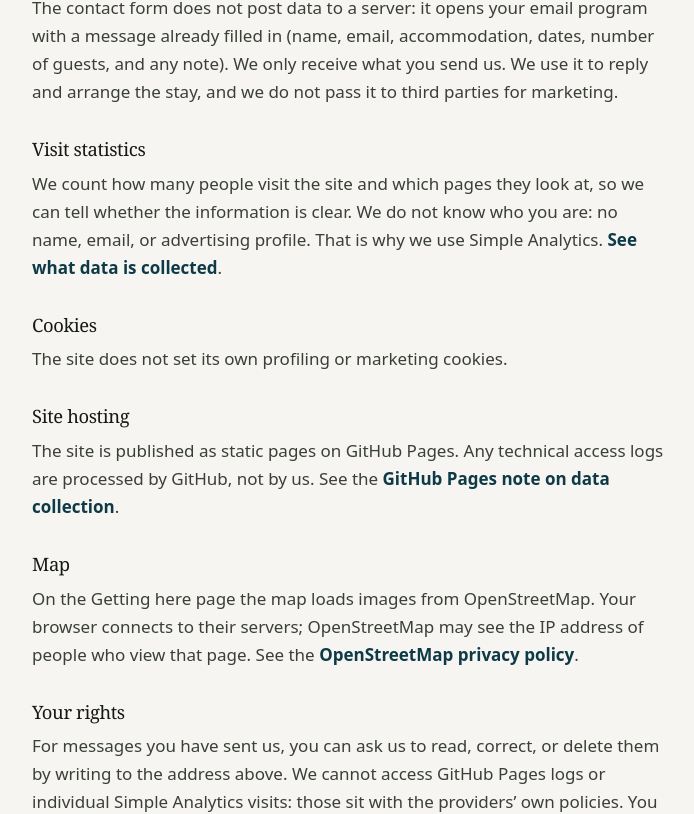
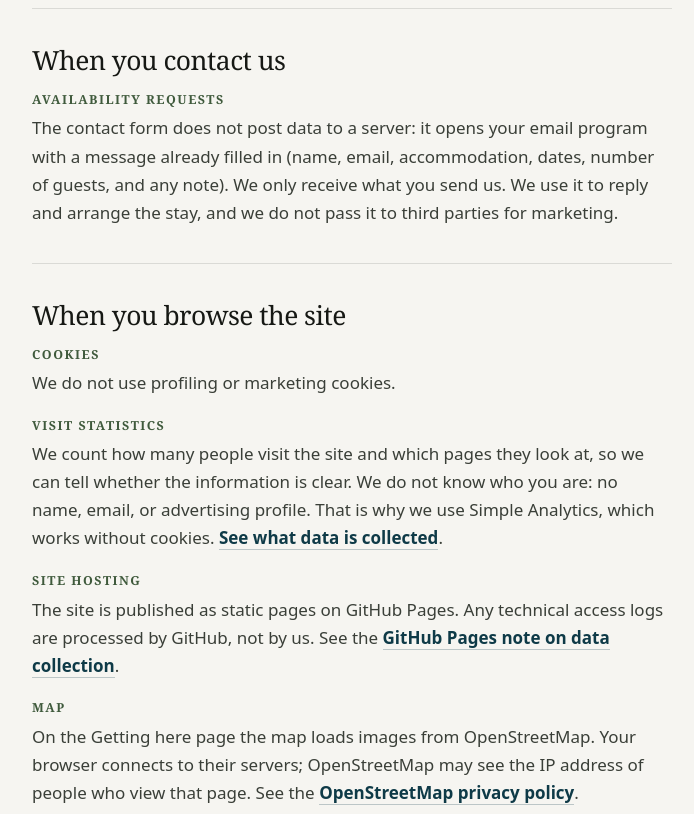
Before and after one commit to rednaw/anticobagliosiciliano, a SvelteKit app: page /en/privacy in a window 1280 px wide. Shown: the part 513-1327 px from the top of the page, without its empty margins (288-982 px from the left). Built offline with nearby package versions, Linux system fonts and the light colour scheme; a web font is replaced by a local one.

Commit message:
privacy policy

```diff
--- a/src/lib/data/content.ts
+++ b/src/lib/data/content.ts
@@ -812,6 +812,14 @@ export const privacyCopy = liveCopy('privacy', {
     it: 'Questa pagina spiega in modo sintetico quali dati riguardano chi visita il sito o ci chiede disponibilità.',
     en: 'This page explains, in short, what data is involved when you visit the site or ask about availability.'
   },
+  groupContact: {
+    it: 'Quando ci scrivi',
+    en: 'When you contact us'
+  },
+  groupBrowse: {
+    it: 'Quando visiti il sito',
+    en: 'When you browse the site'
+  },
   controllerTitle: { it: 'Titolare', en: 'Controller' },
   controller: {
     it: 'Il titolare del trattamento è Antico Baglio Siciliano. Puoi scriverci a',
@@ -824,8 +832,8 @@ export const privacyCopy = liveCopy('privacy', {
   },
   analyticsTitle: { it: 'Statistiche di visita', en: 'Visit statistics' },
   analytics: {
-    it: 'Contiamo quante persone visitano il sito e quali pagine guardano, così capiamo se le informazioni sono chiare. Non sappiamo chi sei: niente nome, email o un identikit da pubblicità. Per questo usiamo Simple Analytics. ',
-    en: 'We count how many people visit the site and which pages they look at, so we can tell whether the information is clear. We do not know who you are: no name, email, or advertising profile. That is why we use Simple Analytics. '
+    it: 'Contiamo quante persone visitano il sito e quali pagine guardano, così capiamo se le informazioni sono chiare. Non sappiamo chi sei: niente nome, email o un identikit da pubblicità. Per questo usiamo Simple Analytics, che funziona senza cookie. ',
+    en: 'We count how many people visit the site and which pages they look at, so we can tell whether the information is clear. We do not know who you are: no name, email, or advertising profile. That is why we use Simple Analytics, which works without cookies. '
   },
   analyticsPolicy: {
     it: 'Vedi quali dati vengono raccolti',
@@ -833,8 +841,8 @@ export const privacyCopy = liveCopy('privacy', {
   },
   cookiesTitle: { it: 'Cookie', en: 'Cookies' },
   cookies: {
-    it: 'Il sito non imposta cookie propri di profilazione o di marketing.',
-    en: 'The site does not set its own profiling or marketing cookies.'
+    it: 'Non usiamo cookie di profilazione o di marketing.',
+    en: 'We do not use profiling or marketing cookies.'
   },
   hostingTitle: { it: 'Ospitalità del sito', en: 'Site hosting' },
   hosting: {
--- a/src/routes/(site)/privacy/+page.svelte
+++ b/src/routes/(site)/privacy/+page.svelte
@@ -6,42 +6,72 @@
   const locale = $derived(page.data.locale);
   const heading = $derived(pick(ui.privacy, locale));
   const t = $derived((key: keyof typeof privacyCopy) => pick(privacyCopy[key], locale));
+
 </script>
 
 <section class="section">
   <div class="container">
+    <header class="intro">
       <h1>{heading}</h1>
       <p class="lead">{t('lead')}</p>
+    </header>
 
+    <section class="block">
       <h2>{t('controllerTitle')}</h2>
       <p>
         {t('controller')}
         <a href={`mailto:${site.email}`}>{site.email}</a>.
       </p>
+    </section>
 
-    <h2>{t('contactTitle')}</h2>
+    <section class="block">
+      <h2>{t('groupContact')}</h2>
+      <article class="item">
+        <h3>{t('contactTitle')}</h3>
         <p>{t('contact')}</p>
+      </article>
+    </section>
 
-    <h2>{t('analyticsTitle')}</h2>
+    <section class="block">
+      <h2>{t('groupBrowse')}</h2>
+
+      <article class="item">
+        <h3>{t('cookiesTitle')}</h3>
+        <p>{t('cookies')}</p>
+      </article>
+
+      <article class="item">
+        <h3>{t('analyticsTitle')}</h3>
         <p>
           {t('analytics')}<a href="https://www.simpleanalytics.com/data-collection">{t('analyticsPolicy')}</a>.
         </p>
+      </article>
 
-    <h2>{t('cookiesTitle')}</h2>
-    <p>{t('cookies')}</p>
+      <article class="item">
+        <h3>{t('hostingTitle')}</h3>
+        <p>
+          {t('hosting')}<a
+            href="https://docs.github.com/en/pages/getting-started-with-github-pages/about-github-pages#data-collection"
+            >{t('hostingPolicy')}</a
+          >.
+        </p>
+      </article>
 
-    <h2>{t('hostingTitle')}</h2>
+      <article class="item">
+        <h3>{t('mapsTitle')}</h3>
         <p>
-      {t('hosting')}<a href="https://docs.github.com/en/pages/getting-started-with-github-pages/about-github-pages#data-collection">{t('hostingPolicy')}</a>.
+          {t('maps')}<a
+            href="https://osmfoundation.org/wiki/Privacy_Policy#Personal_data_we_receive_automatically"
+            >{t('mapsPolicy')}</a
+          >.
         </p>
+      </article>
+    </section>
 
-    <h2>{t('mapsTitle')}</h2>
-    <p>
-      {t('maps')}<a href="https://osmfoundation.org/wiki/Privacy_Policy">{t('mapsPolicy')}</a>.
-    </p>
-
+    <section class="block">
       <h2>{t('rightsTitle')}</h2>
       <p>{t('rights')}</p>
+    </section>
   </div>
 </section>
 
@@ -50,30 +80,72 @@
     max-width: 40rem;
   }
 
+  .intro {
+    margin-bottom: 0.5rem;
+  }
+
   h1 {
     margin: 0 0 0.85rem;
     font-size: clamp(2.4rem, 6vw, 3.8rem);
   }
 
   .lead {
-    margin: 0 0 2.5rem;
+    margin: 0 0 1.75rem;
     font-size: 1.15rem;
+    line-height: 1.55;
     color: var(--ink-soft);
   }
 
-  h2 {
-    margin: 2rem 0 0.65rem;
-    font-size: 1.15rem;
+  .block {
+    padding-top: 2.25rem;
+    margin-top: 2.25rem;
+    border-top: 1px solid var(--line);
   }
 
-  p {
+  .block:first-of-type {
+    margin-top: 2rem;
+  }
+
+  .block > h2 {
+    margin: 0 0 1.1rem;
+    font-size: clamp(1.35rem, 3vw, 1.65rem);
+    font-family: var(--font-display);
+    font-weight: 500;
+    letter-spacing: -0.02em;
+  }
+
+  .item {
+    margin-top: 1.35rem;
+  }
+
+  .item:first-of-type {
+    margin-top: 0;
+  }
+
+  .item h3 {
+    margin: 0 0 0.45rem;
+    font-size: 0.78rem;
+    font-weight: 600;
+    letter-spacing: 0.12em;
+    text-transform: uppercase;
+    color: var(--olive);
+  }
+
+  .block > p,
+  .item p {
     margin: 0;
     color: var(--ink-soft);
+    line-height: 1.65;
   }
 
   a {
     color: var(--sea);
     font-weight: 600;
     text-decoration: none;
+    border-bottom: 1px solid color-mix(in srgb, var(--sea) 25%, transparent);
+  }
+
+  a:hover {
+    border-bottom-color: var(--sea);
   }
 </style>
```
Also changed, not shown: tests/assert-build.mjs (+1 -1 lines). Lines whose indentation alone changed are shown as unchanged.
